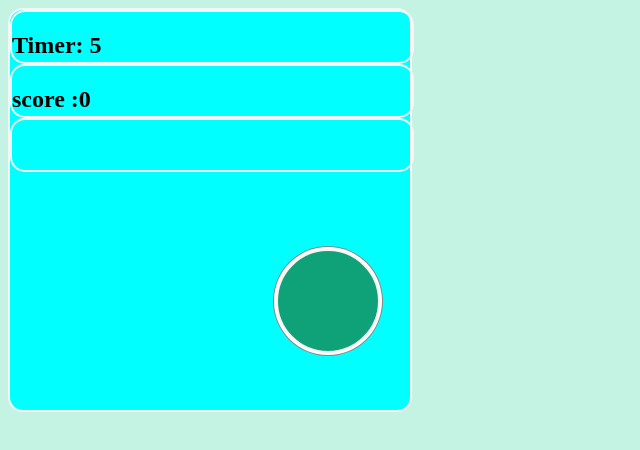
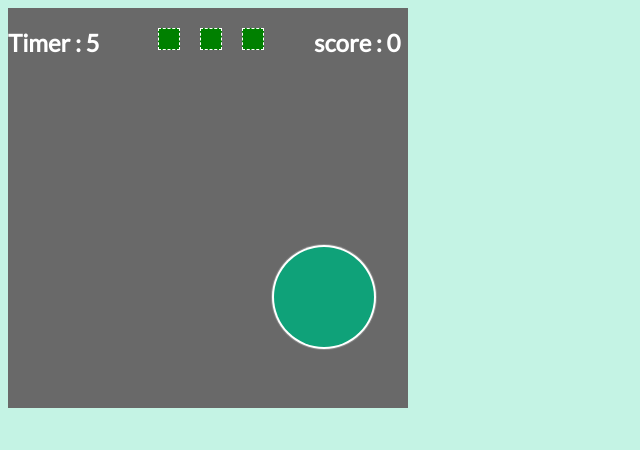
Before and after one commit to getlike/educoin, a plain HTML site: page 3edu/index.html in a window 1280 px wide. Both pictures are taken after a click on the button "Start one". Shown: the whole page, without its empty margins (0-640 px from the left). Drawn offline with Linux system fonts and the light colour scheme.

Commit message:
второе занятие доработал один шарик доработал стрелки мультишарик поймай меня доработать условие довел до ума pakman gif
timer
пока не сломал

```diff
--- a/3edu/index.html
+++ b/3edu/index.html
@@ -4,16 +4,11 @@
     <meta charset="UTF-8">
     <title>game</title>
     <link rel="stylesheet" href="main.css">
+    <link href="https://fonts.googleapis.com/css?family=Lato" rel="stylesheet">
 </head>
 <body>
-
-<!--<div class="score"> score</div>-->
-<!--<div class="timer">00:00</div>-->
 <div class="game-field">
-
-
 </div>
-<!--<button class="buttons" id="multi" style="top:58%;display: none">multi</button>-->
 <div class="start-block">
     <button class="buttons" id="btnStart">Start one</button>
 </div>
--- a/3edu/main.css
+++ b/3edu/main.css
@@ -1,31 +1,41 @@
 body {
     background-color: #c4f3e4;
 }
+h2{
+    color: white;
+    font-family: 'Lato', sans-serif;;
+}
+.sLife{
+    background: green;
+    border: 1px white dashed;
+    width: 20px;
+    height: 20px;
+    margin: 10px;
+    float: left;
+}
+#score {
+    /*background: deepskyblue;*/
+    float: left;
 
-div {
+}
+.lifes{
+    float: left;
+    margin: 10px 40px;
+}
+#timer {
 
-    width: 400px;
-    height: 50px;
-    border-radius: 15px;
-    border: 2px solid whitesmoke;
-
-    margin: 0 0;
-}
-
-.score {
-    background: deepskyblue;
-}
-
-.timer {
-    background: antiquewhite;
+    width: 100px;
+    float: left;
 }
 
 .game-field {
+
     position: absolute;
     top: auto;
     left: auto;
     height: 400px;
-    background: aqua;
+    width: 400px;
+    background: dimgray;
 }
 
 .start-block {
--- a/3edu/script.js
+++ b/3edu/script.js
@@ -16,8 +16,9 @@ btnStart.onclick = function () {
     startBlock.style.display = 'none';
 
     createTimerBlock();
+
+    createLives();
     createScoreBlock();
-    createLives();
     createBsll();
     //createBsll();
 
@@ -26,7 +27,7 @@ btnStart.onclick = function () {
 function createTimerBlock() {
     var timerBlock = document.createElement('div');
     timerBlock.id = "timer";
-    timerBlock.innerHTML = "<h2> Timer: <span>5</span></h2>";
+    timerBlock.innerHTML = "<h2> Timer : <span>5</span></h2>";
     //console.dir(timerBlock);
     gameField.appendChild(timerBlock);
 }
@@ -34,7 +35,7 @@ function createTimerBlock() {
 function createScoreBlock() {
     var block = document.createElement('div');
     block.id = "score";
-    block.innerHTML = "<h2> score :</h2>";
+    block.innerHTML = "<h2> score : </h2>";
 
     gameField.appendChild(block);
 
@@ -46,15 +47,17 @@ function createScoreBlock() {
 
 function createLives() {
     var block = document.createElement('div');
-    block.id = 'lifes';
+    block.className = 'lifes';
 
     var lifeSpan = document.createElement('span');
-    //lifeSpan.innerHTML='<span></span>';
+    lifeSpan.className='sLife';
 
     var lifeSpan1 = document.createElement('span');
+    lifeSpan1.className='sLife';
     //lifeSpan1.innerHTML='<span></span>'
 
     var lifeSpan2 = document.createElement('span');
+    lifeSpan2.className='sLife';
     //lifeSpan2.innerHTML='<span></span>'
 
     block.appendChild(lifeSpan);
@@ -96,151 +99,3 @@ function randomInteger(min, max) {//капец как неудобненько
     rand = Math.floor(rand);
     return rand;
 }
-//
-// btnStartMulty.onclick = function () {//переключатель положений
-//     if (switcher) {
-//         switcher = false;
-//         btnStartMulty.innerHTML = 'switcher off';
-//
-//     }
-//     else {
-//         switcher = true;
-//         btnStartMulty.innerHTML = 'switcher on';
-//
-//     }
-//
-//     console.log('multy presed')
-// }
-// ball.onclick = function () {//жмакаем одинокий шарик
-//     //switcher here
-//     if(ball.style.background=='yellow'){
-//         ball.style.background='blue';
-//     }
-//     else {
-//         ball.style.background='yellow';
-//     }
-//     if (switcher) {
-//         gameOne();
-//     }
-//     else {
-//         ball.remove();
-//         console.log('deleted');
-//         var rnd = randomInteger(1, 5);
-//         for (var i = 0; i < rnd; i++) {
-//             gameMulty();
-//         }
-//
-//     }
-// }
-//
-// //перемещение стрелками доработать
-// document.onkeydown = function (e) {
-// //
-//     if (switcher) {//почему не работает switcher(((
-//         switch (e.key) {
-//             case 'ArrowLeft':
-//                 ball.style.background = 'red';
-//                 ball.style.left = (ball.offsetLeft - 1) + 'px';
-//                 console.log(ball.style.left);
-//                 if (ball.style.left == '3px') {
-//                     alert('низя сюду');
-//                 }
-//                 break;
-//             case 'ArrowRight':
-//                 ball.style.background = 'red';
-//                 ball.style.left = (ball.offsetLeft + 1) + 'px';
-//
-//                 if (ball.style.left == '293px') {
-//                     alert('низя сюду');
-//                 }
-//                 break;
-//             case 'ArrowUp':
-//                 ball.style.background = 'red';
-//                 ball.style.top = (ball.offsetTop - 1) + 'px';
-//                 console.log(ball.style.left);
-//                 if (ball.style.top == '3px') {
-//                     alert('низя сюду');
-//                 }
-//                 break;
-//             case 'ArrowDown':
-//                 ball.style.background = 'red';
-//                 ball.style.top = (ball.offsetTop + 1) + 'px';
-//                 console.log(ball.style.top);
-//                 if (ball.style.top == '293px') {
-//                     alert('низя сюду');
-//                 }
-//                 break;
-//             default:
-//                 console.log('не жмакай шопопало! только стрелочками!');
-//         }
-//     }
-// }
-// document.onkeyup = function (e) {//цвет обратно
-//     ball.style.background = 'yellow';
-// }
-//
-// //перемещение по клику
-// function gameOne() {
-//     ball.style.left = randomInteger(3, gameField.clientWidth - 116) + 'px';
-//     ball.style.top = randomInteger(3, gameField.clientHeight - 116) + 'px';
-//
-//     console.dir(ball);
-//     ball.style.width = (ball.clientWidth - 10) + 'px';
-//     ball.style.height = (ball.clientHeight - 10) + 'px';//гыгы
-//
-//
-// }
-//
-// //много шариков
-// function gameMulty() {
-//
-//
-//     var div = document.createElement('div');
-//     div.className = "newBall";
-//     div.style.display = 'block';
-//
-//     div.style.left = randomInteger(3, gameField.clientWidth - 106) + 'px';
-//     div.style.top = randomInteger(3, gameField.clientHeight - 106) + 'px';
-//     div.addEventListener('click', function () {
-//         div.remove();
-//         if (document.querySelector('.newBall')) {
-//             console.log('has');
-//         }
-//         else {
-//             endGame();
-//         }
-//
-//
-//     })
-//
-//
-//     gameField.appendChild(div);
-//
-//
-// }
-//
-// //великий рандом
-// function randomInteger(min, max) {//капец как неудобненько
-//     var rand = min + Math.random() * (max + 1 - min);
-//     rand = Math.floor(rand);
-//     return rand;
-// }
-//
-// //конец ребут
-// function endGame() {
-//     console.log('end');
-//
-//     startBlock.style.display = 'block';
-//     btnStart.style.display = 'none';
-//     var btnEnd = document.createElement('button');
-//     btnEnd.className = 'buttons';
-//     btnEnd.display = 'true';
-//     btnEnd.innerHTML = 'new game?';
-//     startBlock.appendChild(btnEnd);
-//     btnEnd.onclick = function () {
-//         location.reload();
-//     }
-//
-//
-//
-// }
```
